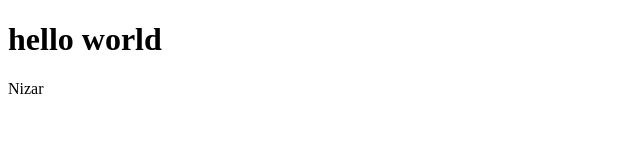
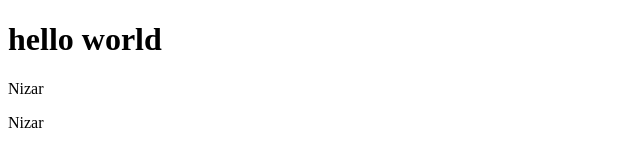
Before and after one commit to MehdNizar/web, a plain HTML site: page index.html in a window 1280 px wide. Shown: the full height of the page, 0-640 px from the left. Drawn offline with Linux system fonts and the light colour scheme.

```diff
--- a/index.html
+++ b/index.html
@@ -8,5 +8,6 @@
 <body>
     <h1>hello world</h1>
     <p>Nizar</p>
+    <p>Nizar</p>
 </body>
 </html>
```
